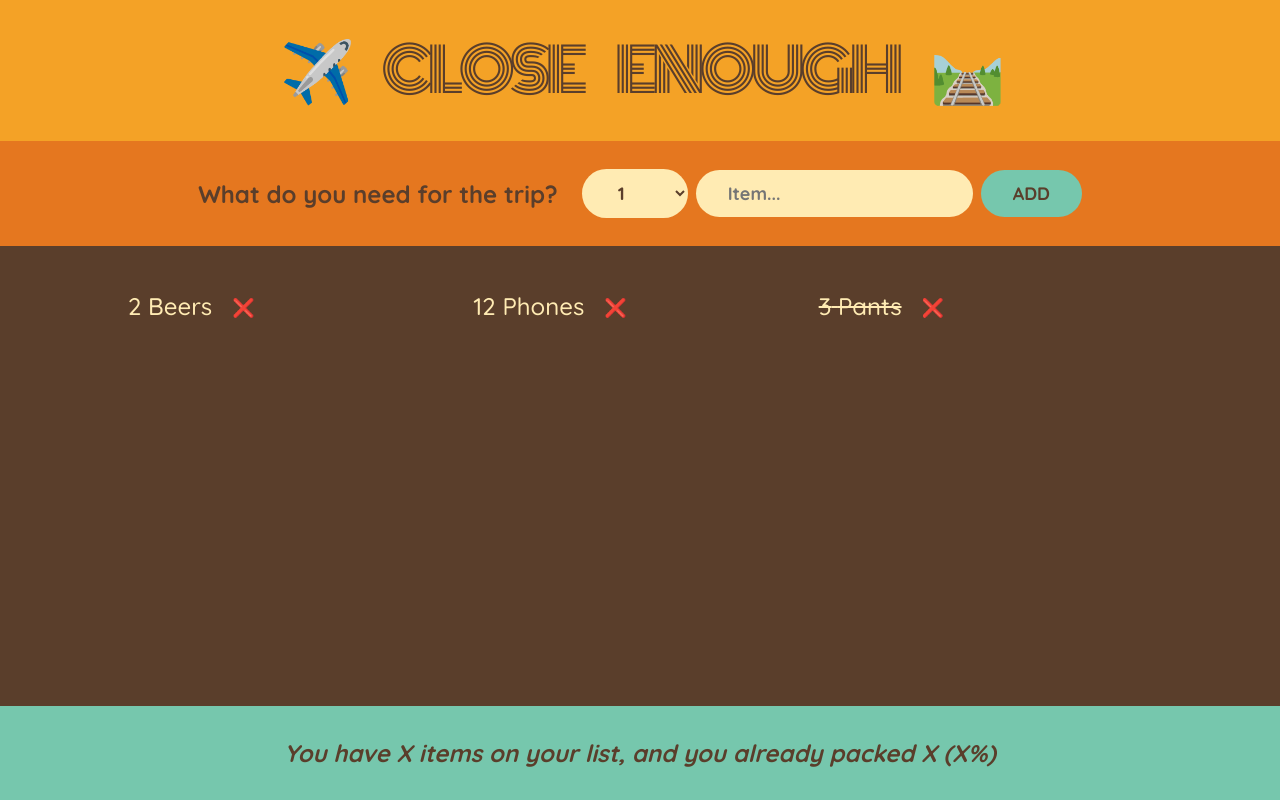
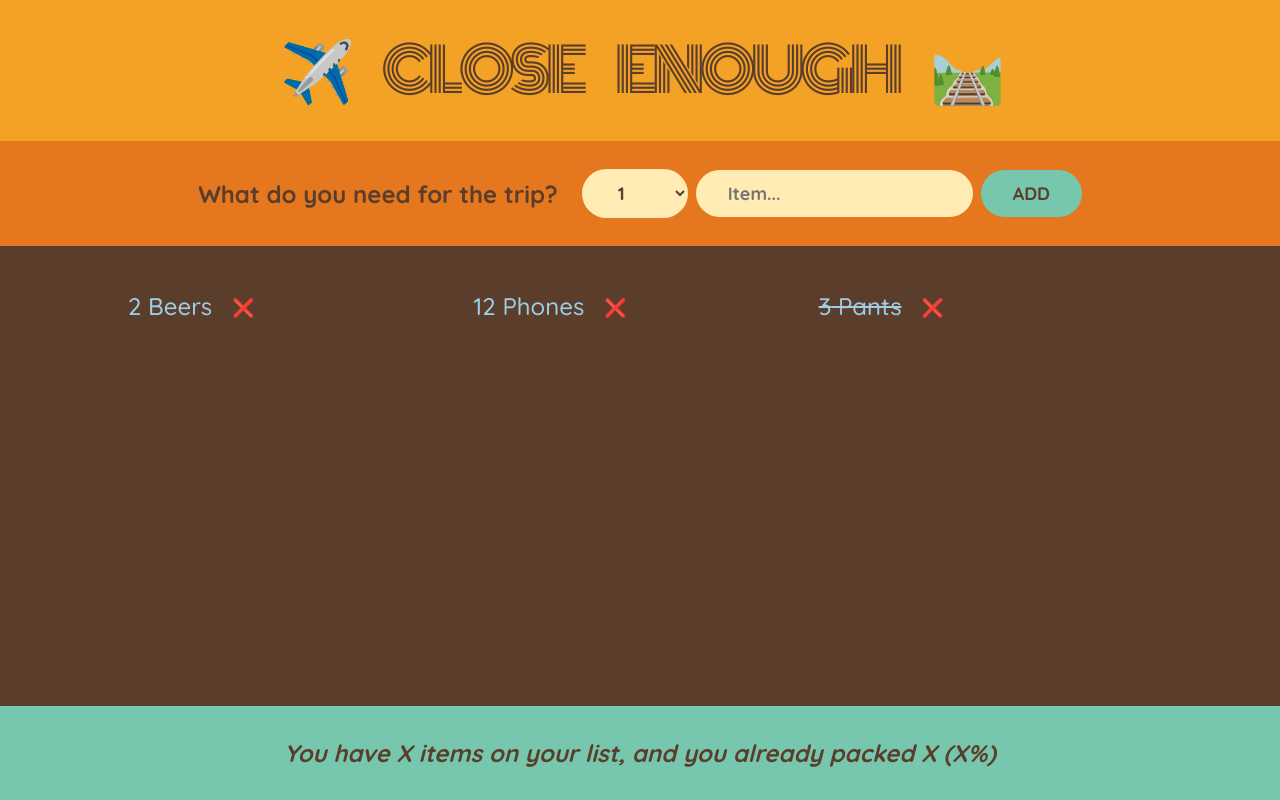
Before and after one commit to thelegend2004/travel-list, a React (Create React App) app: page / in a window 1280 px wide. Built offline with nearby package versions, Linux system fonts and the light colour scheme.

Commit message:
fix: fix colors

```diff
--- a/src/index.css
+++ b/src/index.css
@@ -79,7 +79,7 @@ input {
 
 .list {
   background-color: #5a3e2b;
-  color: #ffebb3;
+  color: #9fcde8;
   padding: 4rem 0;
 
   display: flex;
@@ -119,7 +119,7 @@ input {
 input[type="checkbox"] {
   height: 2rem;
   width: 2rem;
-  accent-color: #e5771f;
+  accent-color: #be7438;
 }
 
 .list li button {
```
